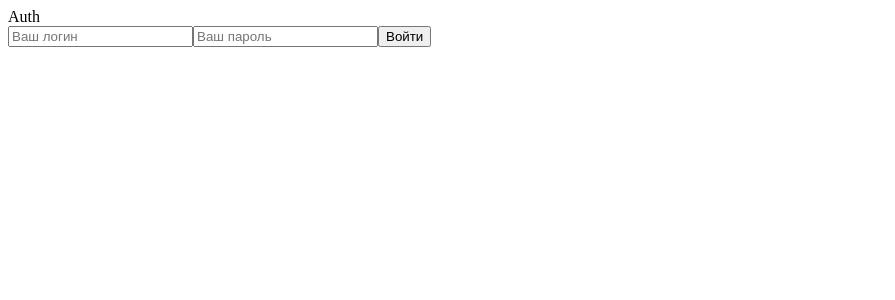
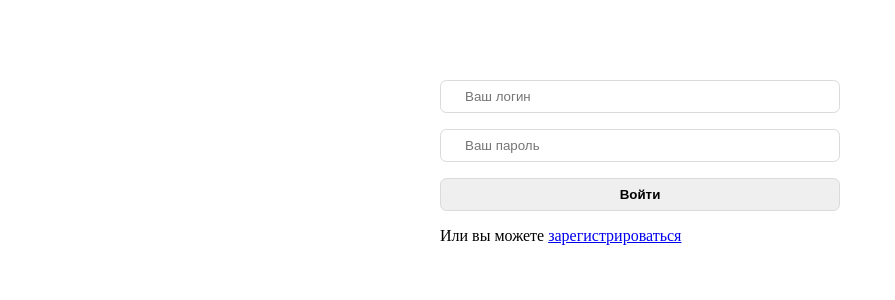
Before and after one commit to slpAkkie/Sonet, a Vue app in the folder App/frontend/: page /login in a window 1280 px wide. Shown: the top 300 px of the page, without its empty margins (0-895 px from the left). Built offline with nearby package versions, Linux system fonts and the light colour scheme.

Commit message:
New: Login and Register forms

```diff
--- /dev/null
+++ b/App/frontend/src/components/general/Button.vue
@@ -0,0 +1,31 @@
+<template>
+  <input class="c-button" :type="type" :value="value">
+</template>
+
+<script>
+export default {
+  name: "Button",
+  props: {
+    type: {
+      type: String,
+      default: 'button',
+    },
+    value: {
+      type: String
+    },
+  },
+}
+</script>
+
+<style lang="scss">
+.c-button {
+  padding: .5rem 1.5rem;
+  //
+  font-weight: bold;
+  //
+  border: .1rem solid #dadada;
+  border-radius: .4rem;
+  //
+  cursor: pointer;
+}
+</style>
--- /dev/null
+++ b/App/frontend/src/components/general/Input.vue
@@ -0,0 +1,24 @@
+<template>
+  <input class="c-input" :type="type" :name="name" :id="id || name" :placeholder="placeholder" @input="$emit('update:modelValue', $event.target.value)">
+</template>
+
+<script>
+export default {
+  name: 'Input',
+  props: {
+    type: String,
+    placeholder: String,
+    name: String,
+    id: String,
+  },
+}
+</script>
+
+<style lang="scss">
+.c-input {
+  padding: .5rem 1.5rem;
+  //
+  border: .1rem solid #dadada;
+  border-radius: .4rem;
+}
+</style>
--- a/App/frontend/src/views/LoginView.vue
+++ b/App/frontend/src/views/LoginView.vue
@@ -1,31 +1,52 @@
 <template>
-  <form action="#" method="post" @submit.prevent="tryLogin">
-    <input type="text" name="text" placeholder="Ваш логин" v-model="postData.login">
-    <p v-if="formErrors.login">{{ formErrors.login }}</p>
-    <input type="text" name="password" placeholder="Ваш пароль" v-model="postData.password">
-    <p v-if="formErrors.password">{{ formErrors.password }}</p>
-    <input type="submit" value="Войти">
+  <form action="#" method="post" class="auth-form" @submit.prevent="tryLogin">
+    <Input type="email" name="email" placeholder="Ваш логин" v-model="postData.login" />
+    <p class="auth-form__error-message" v-if="formErrors.login">{{ formErrors.login }}</p>
+    <Input type="password" name="password" placeholder="Ваш пароль" v-model="postData.password" />
+    <p class="auth-form__error-message" v-if="formErrors.password">{{ formErrors.password }}</p>
+    <Button type="submit" value="Войти" />
   </form>
+  <p class="text_center">Или вы можете <router-link to="register">зарегистрироваться</router-link></p>
 </template>
 
 <script>
+import Input from "../components/general/Input";
+import Button from "../components/general/Button";
+
 export default {
   name: 'LoginView',
+  components: {
+    Input,
+    Button,
+  },
   data: () => ({
     postData: {
       login: '',
-      password: ''
+      password: '',
     },
     formErrors: {
       login: '',
-      password: ''
+      password: '',
     }
   }),
   methods: {
     tryLogin() {
-      console.log(this.postData)
-      this.axios.post('login', this.postData).then(response => console.log(response))
-    }
-  }
+      this.formErrors = {
+        login: '',
+        password: '',
+      }
+      this.axios
+        .post('login', this.postData)
+        .then(response => this.handleResponse(response.data))
+        .catch(error => this.handleResponseError(error.response.data))
+    },
+    handleResponse(response) {
+      console.log(response.data.api_token)
+    },
+    handleResponseError(response) {
+      if (response.code === 422) this.formErrors = response.error.errors
+      else alert('Произошла ошибка')
+    },
+  },
 }
 </script>
--- a/App/frontend/src/views/layouts/AuthLayout.vue
+++ b/App/frontend/src/views/layouts/AuthLayout.vue
@@ -1,14 +1,31 @@
 <template>
-  <div>Auth</div>
-  <router-view/>
+  <div class="auth-form__wrapper">
+    <router-view/>
+  </div>
 </template>
 
 <script>
 export default {
-  name: "AuthLayout"
+  name: "AuthLayout",
 }
 </script>
 
-<style scoped>
+<style lang="scss">
+.auth-form {
+  display: flex;
+  flex-direction: column;
+  gap: 1rem;
 
+  &__wrapper {
+    width: 25rem;
+    margin: 5rem auto;
+  }
+
+  &__error-message {
+    margin: 0 0 .5rem 0;
+    //
+    color: #db3b2a;
+    font-size: 1.4rem;
+  }
+}
 </style>
--- a/App/frontend/src/views/layouts/MainLayout.vue
+++ b/App/frontend/src/views/layouts/MainLayout.vue
@@ -1,14 +1,13 @@
 <template>
-  <div>Main</div>
   <router-view/>
 </template>
 
 <script>
 export default {
-  name: "MainLayout"
+  name: "MainLayout",
 }
 </script>
 
-<style scoped>
+<style lang="scss">
 
 </style>
```
Also changed, not shown: App/frontend/src/views/RegisterView.vue (+67 -1 lines).
